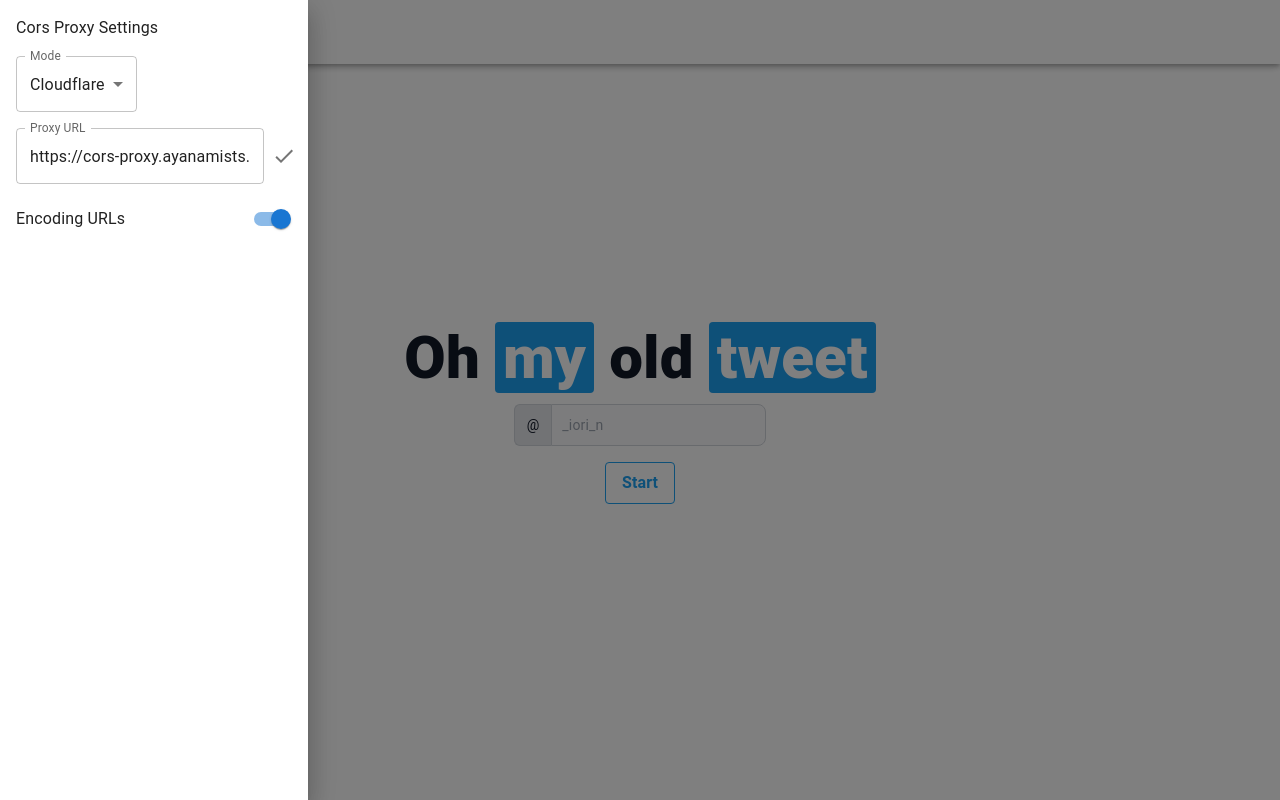
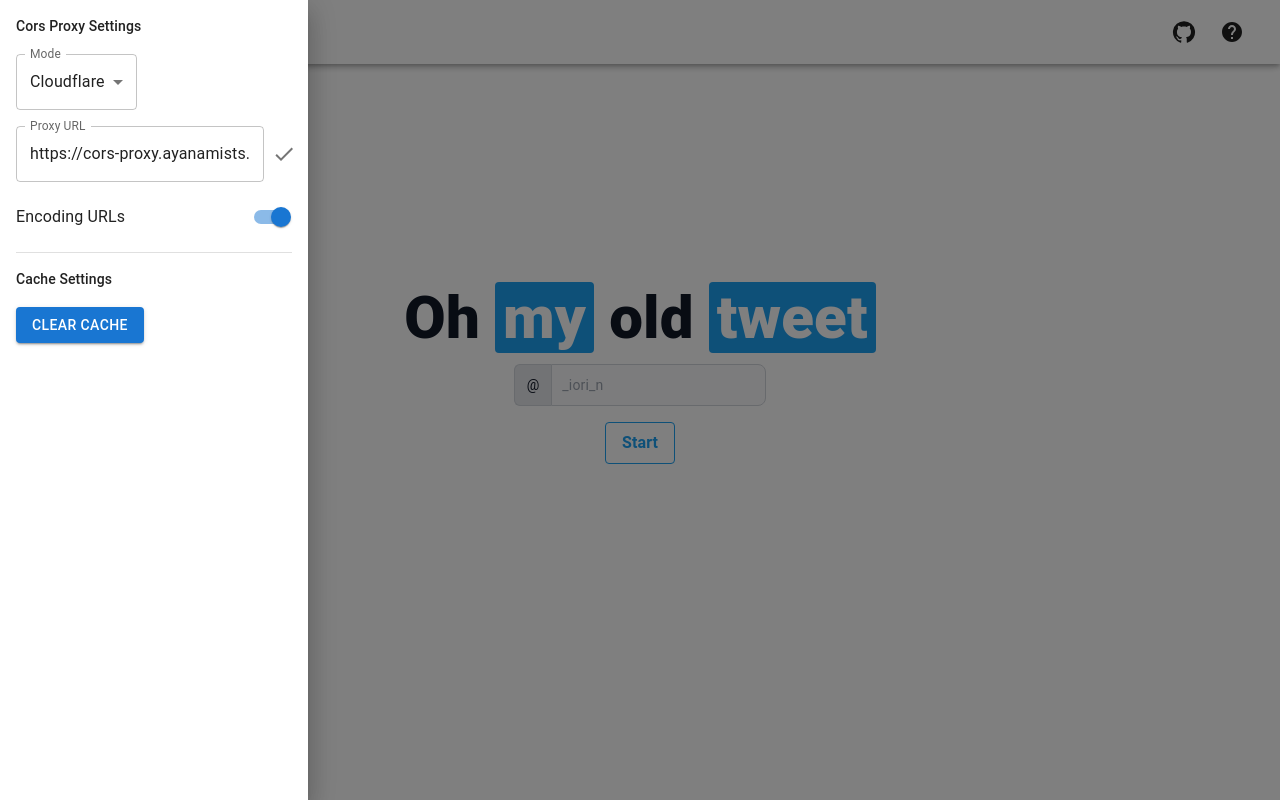
Before and after one commit to ayanamists/oh-my-old-tweet, a React app in the folder packages/oh-my-old-tweet/: page / in a window 1280 px wide. Both pictures are taken after a click on the button "menu". Built offline with nearby package versions, Linux system fonts and the light colour scheme; what async-sema would draw is missing.

Commit message:
add cache clear && github && help

```diff
--- a/packages/oh-my-old-tweet/src/Layout/MainLayout.tsx
+++ b/packages/oh-my-old-tweet/src/Layout/MainLayout.tsx
@@ -6,7 +6,9 @@ import Typography from '@mui/material/Typography';
 import IconButton from '@mui/material/IconButton';
 import MenuIcon from '@mui/icons-material/Menu';
 import CheckIcon from '@mui/icons-material/Check';
-import { CssBaseline, Drawer, FormControl, InputLabel, List, ListItem, ListItemText, MenuItem, Select, Switch, TextField, createTheme, useMediaQuery } from '@mui/material';
+import GitHubIcon from '@mui/icons-material/GitHub';
+import HelpIcon from '@mui/icons-material/Help';
+import { Button, CssBaseline, Divider, Drawer, FormControl, InputLabel, List, ListItem, ListItemText, MenuItem, Select, Switch, TextField, createTheme, useMediaQuery } from '@mui/material';
 import { ThemeProvider } from '@emotion/react';
 import { ConfigContext } from '../context/ConfigContext';
 import { CorsProxyConfig, defaultConfig, getDefaultConfig, saveToLocal } from '../corsUrl';
@@ -26,12 +28,12 @@ function SideBar() {
     initConfig.urlEncoding = config.urlEncoding;
     saveToLocal(initConfig);
   };
-  return (
+  return (<>
     <List>
       <ListItem>
-        <Box>
+        <Typography variant='subtitle2'>
           Cors Proxy Settings
-        </Box>
+        </Typography>
       </ListItem>
       <ListItem>
         <Box sx={{ minWidth: 120 }}>
@@ -90,7 +92,7 @@ function SideBar() {
             'aria-labelledby': 'switch-list-label-coding',
           }}
           onChange={() => {
-            const codingNew = ! coding
+            const codingNew = !coding
             setCoding(codingNew);
             setConfig({
               ...initConfig,
@@ -101,6 +103,26 @@ function SideBar() {
         />
       </ListItem>
     </List>
+    <Divider variant="middle" />
+    <List>
+      <ListItem>
+        <Typography variant='subtitle2'>
+          Cache Settings
+        </Typography>
+      </ListItem>
+
+      <ListItem>
+        <Button
+          variant="contained"
+          onClick={() => {
+            localStorage.clear();
+          }}
+        >
+          Clear Cache
+        </Button>
+      </ListItem>
+    </List>
+  </>
   );
 }
 
@@ -136,6 +158,22 @@ function ButtonAppBar() {
           <Typography variant="h6" component="div" sx={{ flexGrow: 1 }}>
             OMOT
           </Typography>
+          <IconButton
+            size='large'
+            color='inherit'
+            aria-label='github'
+            href='https://github.com/ayanamists/oh-my-old-tweet'
+            target='_blank'>
+            <GitHubIcon />
+          </IconButton>
+          <IconButton
+            size='large'
+            color='inherit'
+            aria-label='github'
+            href='https://github.com/ayanamists/oh-my-old-tweet/wiki/About_CORS_Proxy'
+            target='_blank'>
+            <HelpIcon />
+          </IconButton>
         </Toolbar>
       </AppBar>
     </Box>
@@ -160,7 +198,7 @@ function MainLayout({ children }: MainLayoutProps) {
         <ButtonAppBar />
         <Box component="main" color={'inherit'}>
           <Toolbar />
-          <Box minHeight={'90vh'}
+          <Box minHeight={'80vh'}
             justifyItems={'center'}
             justifyContent={'center'}
             alignItems={'center'}
```
